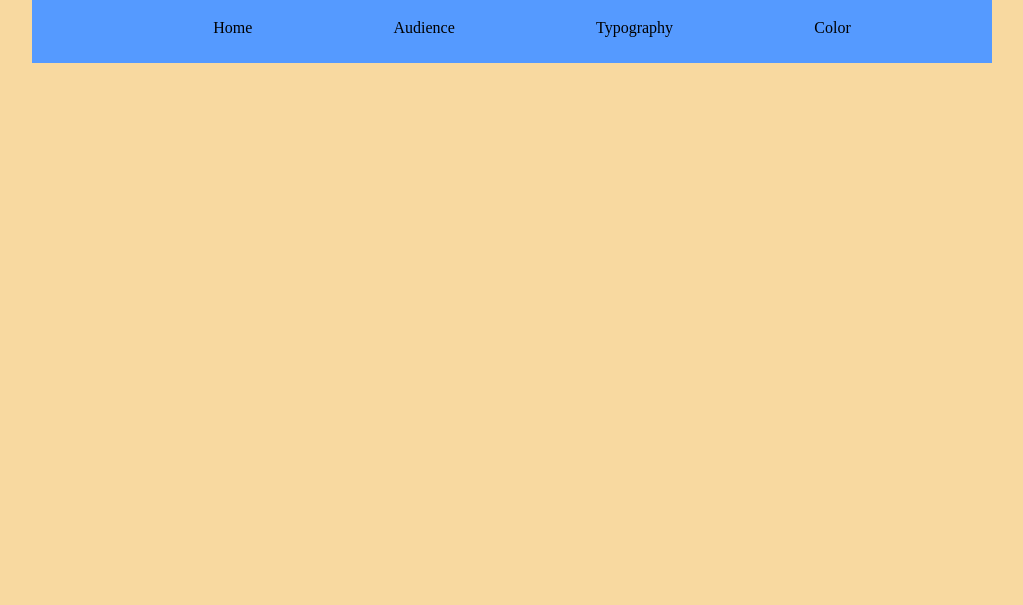
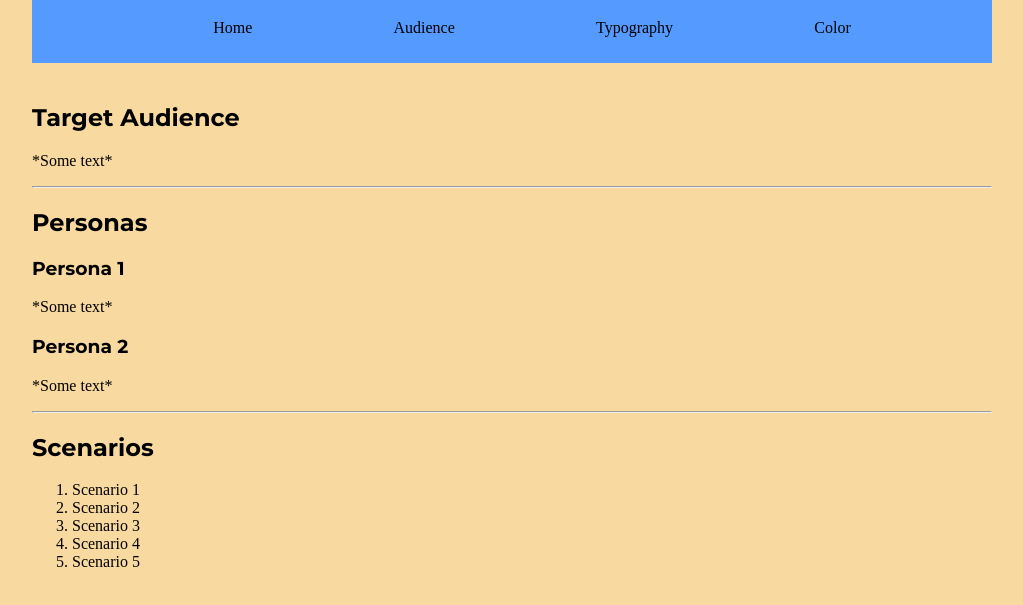
Before and after one commit to ohheydenise/ohheydenise.github.io, a plain HTML site: page weather/docs/audience.html in a window 1280 px wide. Shown: the part 73-678 px from the top of the page, without its empty margins (128-1151 px from the left). Drawn offline with Linux system fonts and the light colour scheme.

Commit message:
Added content

```diff
--- a/style.css
+++ b/style.css
@@ -130,6 +130,10 @@ Weather Site
     background-color: #559AFF;
 }
 
+#weather-logo {
+    width: 200px;
+}
+
 /*
 Media Queries
 */
--- a/weather/docs/audience.html
+++ b/weather/docs/audience.html
@@ -20,5 +20,25 @@
             </ul>
         </nav>
     </header>
+    <main>
+        <h2>Target Audience</h2>
+        <p>*Some text*</p>
+        <hr>
+        <h2>Personas</h2>
+        <h3>Persona 1</h3>
+        <p>*Some text*</p>
+        <h3>Persona 2</h3>
+        <p>*Some text*</p>
+        <hr>
+        <h2>Scenarios</h2>
+        <ol>
+            <li>Scenario 1</li>
+            <li>Scenario 2</li>
+            <li>Scenario 3</li>
+            <li>Scenario 4</li>
+            <li>Scenario 5</li>
+        </ol>
+
+    </main>
 </body>
 </html>
```
Also changed, not shown: weather/docs/index.html (+2 -1 lines), resource/IVSG8447.PNG (added).
